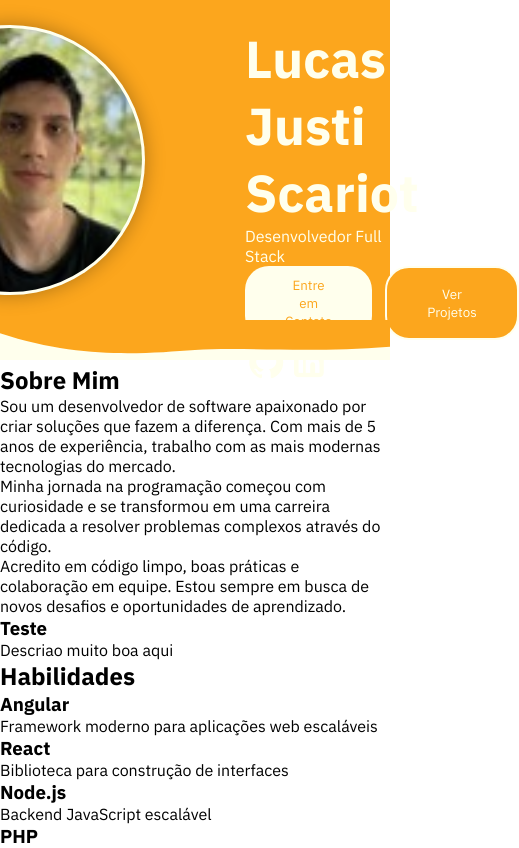
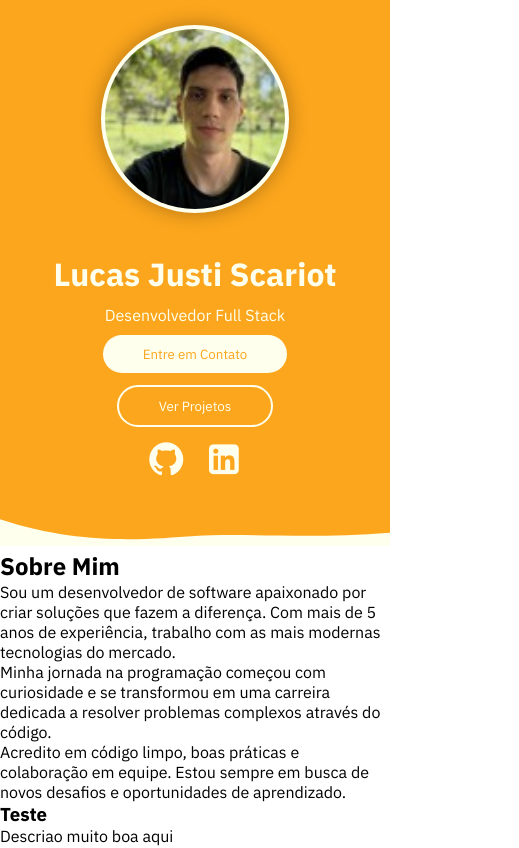
Before and after one commit to Lucas-lusca/portfolio-ljs-app, an Angular app: page / in a window 390 px wide. Shown: the top 848 px of the page, 519 px wide, since content can reach past the window. Built offline with nearby package versions, Linux system fonts and the light colour scheme; a web font is replaced by a local one.

Commit message:
Ajuste responsividade hero
Arrumando o mobile da section hero, GPT foi bem util aqui

```diff
--- a/src/app/components/home/sections/hero/hero.css
+++ b/src/app/components/home/sections/hero/hero.css
@@ -1,39 +1,44 @@
 .hero {
     background-color: var(--color1);
     display: flex;
-    justify-content: center;
+    justify-content: space-between; /* controla layout desktop */
+    align-items: center;
+    flex-wrap: wrap;
+    gap: 40px;
     padding: 25px;
-    height: 270px;
+    min-height: 270px;
     color: var(--color5);
 }
 
 .division {
-    width: 50%;
+    flex: 1 1 420px;
 }
 
 .profile {
     display: flex;
-    justify-content: end;
-    padding-right: 100px;
+    justify-content: center; /* sempre centraliza a foto */
 }
 
 .profile picture {
     display: flex;
     justify-content: center;
-    padding: 3px;
-    border-radius: 100%;
+    width: clamp(180px, 22vw, 300px);
+    padding: 4px;
+    border-radius: 50%;
     background-color: var(--color5);
-    box-shadow: 0px 0px 20px 0px rgba(0,0,0,0.3);
+    box-shadow: 0px 0px 20px rgba(0,0,0,0.3);
 }
 
 .profile img {
-    border-radius: 100%;
+    width: 100%;
+    border-radius: 50%;
 }
 
 .infos {
     display: flex;
     flex-direction: column;
     justify-content: space-around;
+    gap: 10px;
 }
 
 .infos i{
@@ -41,11 +46,13 @@
 }
 
 .infos h1{
-    font-size: 52px
+    font-size: clamp(32px, 5vw, 52px);
 }
 
 .buttons {
     display: flex;
+    flex-wrap: wrap;
+    gap: 12px;
 }
 
 .buttons button {
@@ -63,11 +70,11 @@
     border: 2px solid var(--color5);
     background-color: var(--color1);
     color: var(--color5);
-    margin: 0px 13px;
 }
 
 .links {
     display: flex;
+    gap: 15px;
     font-size: 34px;
 }
 
@@ -77,3 +84,20 @@
     width: 100%;
     height: 40px;
 }
+
+@media (max-width: 929px) {
+
+    .infos {
+        align-items: center;
+        text-align: center;
+    }
+
+    .buttons {
+        justify-content: center;
+    }
+
+    .links {
+        justify-content: center;
+    }
+
+}
```
